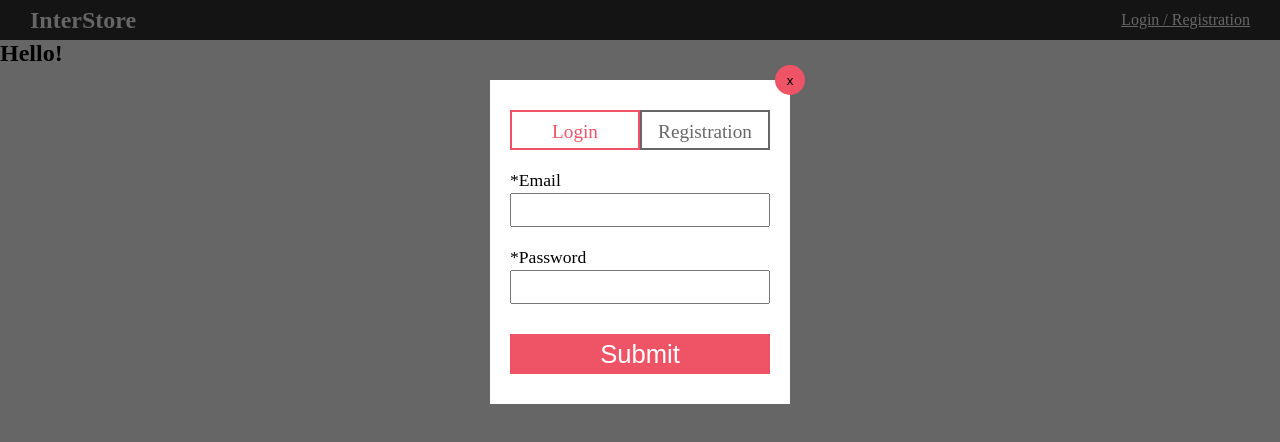
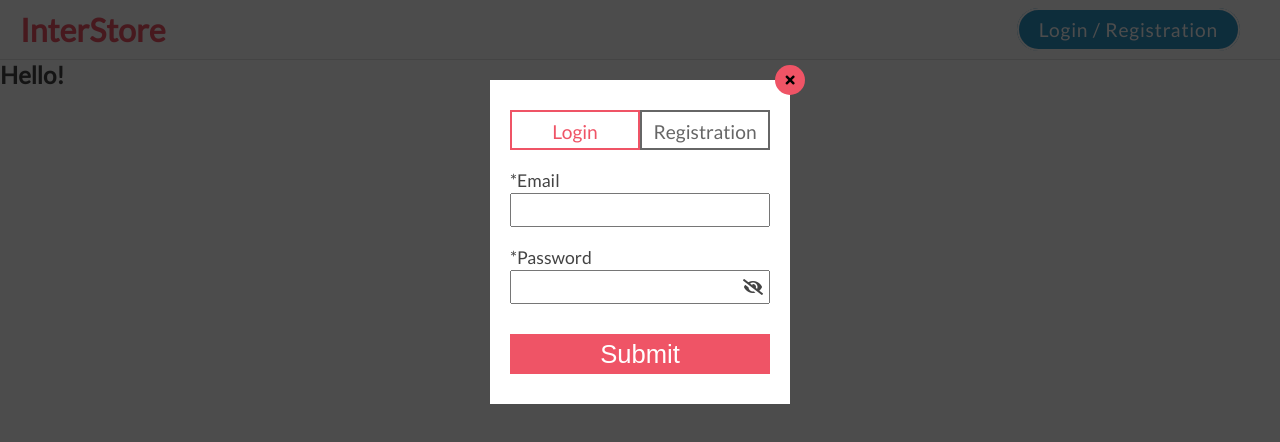
Before and after one commit to vitaliitregubov/JS_Todo-list, a Vue app in the folder app/: page / in a window 1280 px wide. Both pictures are taken after a click on the link "Login / Registration". Shown: the top 442 px of the page. Built offline with nearby package versions, Linux system fonts and the light colour scheme; no server answers.

Commit message:
route guard

```diff
--- a/app/package.json
+++ b/app/package.json
@@ -31,7 +31,7 @@
     "babel-eslint": "^10.1.0",
     "eslint": "^6.7.2",
     "eslint-plugin-vue": "^7.0.0",
-    "node-sass": "^4.12.0",
+    "node-sass": "^4.14.1",
     "sass-loader": "^8.0.2",
     "typescript": "~3.9.3",
     "vue-jest": "^5.0.0-0"
--- a/app/public/index.html
+++ b/app/public/index.html
@@ -1,17 +1,26 @@
 <!DOCTYPE html>
 <html lang="">
+
 <head>
   <meta charset="utf-8">
   <meta http-equiv="X-UA-Compatible" content="IE=edge">
   <meta name="viewport" content="width=device-width,initial-scale=1.0">
   <link rel="icon" href="<%= BASE_URL %>favicon.ico">
-    <title><%= htmlWebpackPlugin.options.title %></title>
+  <link rel="preconnect" href="https://fonts.gstatic.com">
+  <link href="https://fonts.googleapis.com/css2?family=Lato:wght@100;300;400&display=swap" rel="stylesheet">
+  <link rel="stylesheet" href="https://pro.fontawesome.com/releases/v5.10.0/css/all.css" integrity="sha384-AYmEC3Yw5cVb3ZcuHtOA93w35dYTsvhLPVnYs9eStHfGJvOvKxVfELGroGkvsg+p" crossorigin="anonymous"/>
+
+
+  <title>InterStore</title>
 </head>
+
 <body>
   <noscript>
-      <strong>We're sorry but <%= htmlWebpackPlugin.options.title %> doesn't work properly without JavaScript enabled. Please enable it to continue.</strong>
+    <strong>We're sorry but <%= htmlWebpackPlugin.options.title %> doesn't work properly without JavaScript enabled.
+        Please enable it to continue.</strong>
   </noscript>
   <div id="app"></div>
   <!-- built files will be auto injected -->
 </body>
+
 </html>
--- a/app/src/App.vue
+++ b/app/src/App.vue
@@ -16,15 +16,18 @@ export default {
   },
   created() {
     this.$store.dispatch('initLogin')
-  }
+  },
 }
 </script>
 
 <style lang="sass">
-$color-active: #EF5466
-
 *
   box-sizing: border-box
   margin: 0
   padding: 0
+
+body
+  font-family: 'Lato', sans-serif
+  color: #444
+  background-color: #fff
 </style>
--- a/app/src/components/Header.vue
+++ b/app/src/components/Header.vue
@@ -1,21 +1,36 @@
 <template>
   <header class="page-header">
-    <section class="logo"><h1>InterStore</h1></section>
+    <router-link to="/" class="logo"><h1>InterStore</h1></router-link>
     <section class="auth-modal">
-      <a href="#" v-if="!userLoggedIn" @click.prevent="toggleModal">Login / Registration</a>
-      <a href="#" v-else @click.prevent="logOut">Logout</a>
+      <a href="#" v-if="!userLoggedIn" @click.prevent="toggleModal" class="auth">Login / Registration</a>
+      <template v-else>
+      <router-link :to="{ name: 'Account' }" class="menu-link account">
+        <i class="far fa-user"></i>
+        Account
+      </router-link>
+      <a href="#" @click.prevent="signOut" class="menu-link logout">
+        <i class="far fa-sign-out"></i>
+        Log out
+      </a>
+      </template>
     </section>
   </header>
 </template>
 
 <script>
-import { mapMutations, mapActions, mapState } from 'vuex';
+import { mapMutations, mapState } from 'vuex';
 
 export default {
   name: 'Header',
   methods: {
     ...mapMutations(['toggleModal']),
-    ...mapActions(['logOut']),
+    signOut() {
+      this.$store.dispatch('logOut');
+
+      if (this.$route.meta.requiresAuth) {
+        this.$router.push({ name: 'Home' })
+      }
+    }
   },
   computed: {
     ...mapState(['userLoggedIn'])
@@ -24,15 +39,50 @@ export default {
 </script>
 
 <style lang="sass" scoped>
+@import '../sass/variables'
+
+a
+  text-decoration: none
+
 .page-header
   display: flex
   align-items: center
   justify-content: space-between
-  padding: 0 30px
-  background-color: #333
-  height: 40px
-  color: #fff
+  padding: 0 40px 0 20px
+  height: 60px
+  color: #464646
+  border-bottom: 1px solid rgba(0, 0, 0, .1)
+
+  .auth
+    color: #fff
+    background-color: rgb(45, 150, 200)
+    border: 2px solid
+    border-radius: 30px
+    padding: 8px 20px
+    letter-spacing: .05rem
+    font-size: 1.2rem
+
+  .menu-link
+    padding: 8px 0
+
+    i
+      vertical-align: middle
+      padding-right: 10px
+      font-size: 1.6rem
+
+    & + &
+    margin-left: 40px
 
   a
     color: inherit
+
+    &.router-link-exact-active
+      color: $color-active
+
+    &.logo
+      text-decoration: none
+      color: $color-active
+
+
+
 </style>
--- a/app/src/components/LoginForm.vue
+++ b/app/src/components/LoginForm.vue
@@ -3,12 +3,21 @@
     <div v-if="errorMsg" class="error-msg">{{ errorMsg }}</div>
     <div class="form-group">
       <label for="login-email" class="form-label">*Email</label>
-      <input type="email" id="login-email" class="form-input" autocomplete="off" v-model="formData.email" required />
+      <input
+        type="email" v-model.trim="formData.email" required
+        id="login-email" :class="[{ 'has-error': errorMsg }, 'form-input']" autocomplete="off"
+      />
     </div>
 
-    <div class="form-group">
+    <div class="form-group password-field">
       <label for="login-password" class="form-label">*Password</label>
-      <input type="password" id="login-password" class="form-input" v-model="formData.password" required />
+      <input
+        :type="passwordInputType" v-model.trim="formData.password" required
+        id="login-password" :class="[{ 'has-error': errorMsg }, 'form-input']"
+      />
+      <span @click="toggleVisibility" class="toggle-visibility">
+        <i :class="[passwordInputType === 'text' ? 'fa-eye' : 'fa-eye-slash', 'fas']"></i>
+      </span>
     </div>
 
     <div class="form-group">
@@ -25,16 +34,19 @@ export default {
         email: '',
         password: ''
       },
-      errorMsg: ''
+      errorMsg: '',
+      passwordInputType: 'password'
     }
   },
   methods: {
+    toggleVisibility() {
+      this.passwordInputType = this.passwordInputType === 'password' ? 'text' : 'password'
+    },
     async login({ email, password }) {
       try {
         await this.$store.dispatch('login', { email, password })
         window.location.reload()
       } catch(error) {
-        console.log(error)
         this.errorMsg = 'Invalid Login or Password'
         return
       }
--- a/app/src/components/RegistrationForm.vue
+++ b/app/src/components/RegistrationForm.vue
@@ -4,17 +4,32 @@
 
     <div class="form-group">
       <label for="register-email" class="form-label">*Email</label>
-      <input type="email" id="register-email" class="form-input" autocomplete="off" v-model="formData.email" required />
+      <input
+        type="email" v-model.trim="formData.email" required
+        id="register-email" :class="[{ 'has-error' : emailError }, 'form-input']" autocomplete="off"
+      />
     </div>
 
-    <div class="form-group">
+    <div class="form-group password-field">
       <label for="register-password" class="form-label">*Password</label>
-      <input type="password" id="register-password" class="form-input" v-model="formData.password" required />
+      <input
+        :type="passwordInputType" v-model.trim="formData.password"
+        id="register-password" :class="[{ 'has-error': passwordError }, 'form-input']" required
+      />
+      <span @click="toggleVisibility('passwordInputType')" class="toggle-visibility">
+        <i :class="[passwordInputType === 'text' ? 'fa-eye' : 'fa-eye-slash', 'fas']"></i>
+      </span>
     </div>
 
-    <div class="form-group">
+    <div class="form-group password-field">
       <label for="register-confirm-password" class="form-label">*Confirm Password</label>
-      <input type="password" id="register-confirm-password" class="form-input" v-model="formData.confirmPassword" required />
+      <input
+        :type="confirmPasswordInputType" v-model.trim="formData.confirmPassword"
+        id="register-confirm-password" :class="[{ 'has-error': passwordError}, 'form-input']" required
+      />
+      <span @click="toggleVisibility('confirmPasswordInputType')" class="toggle-visibility">
+        <i :class="[confirmPasswordInputType === 'text' ? 'fa-eye' : 'fa-eye-slash', 'fas']"></i>
+      </span>
     </div>
 
     <div class="form-group">
@@ -34,22 +49,50 @@ export default {
         password: '',
         confirmPassword: ''
       },
-      errorMsg: ''
+      errorMsg: '',
+      passwordInputType: 'password',
+      confirmPasswordInputType: 'password',
+      emailError: false,
+      passwordError: false
     }
   },
   methods: {
     ...mapActions(['register']),
-    async register({ email, password }) {
+    toggleVisibility(field) {
+      this[field] = this[field] === 'password' ? 'text' : 'password'
+    },
+    validateForm(password, confirmPassword) {
+      if (password === confirmPassword && password.length >= 6){
+        return false
+      } else if (password.length < 6) {
+          return 'Password should contain at least 6 chars'
+      } else if (confirmPassword !== password) {
+          return "Passwords don't match"
+      }
+    },
+    async register({ email, password, confirmPassword }) {
+      const passwordMatchingRes = this.validateForm(password, confirmPassword)
+      if (passwordMatchingRes) {
+        this.errorMsg = passwordMatchingRes
+        this.passwordError = true
+        return
+      } else {
+          this.passwordError = false
+
           try {
             await this.$store.dispatch('register', { email, password })
           } catch(error) {
               console.log(error)
               this.errorMsg = error.message
+              this.emailError = true
               return
           }
 
           window.location.reload()
       }
-  },
+
+
+    }
+  }
 }
 </script>
--- a/app/src/router/index.js
+++ b/app/src/router/index.js
@@ -1,24 +1,44 @@
 import { createRouter, createWebHistory } from 'vue-router'
+import store from '@/store'
 
 const routes = [
   {
     path: '/',
     name: 'Home',
-    component: () => import('@/views/Home')
+    component: () => import(/* webpackChunkName: "Home" */ '@/views/Home')
   },
-  // {
-  //   path: '/about',
-  //   name: 'About',
-  //   // route level code-splitting
-  //   // this generates a separate chunk (about.[hash].js) for this route
-  //   // which is lazy-loaded when the route is visited.
-  //   component: () => import(/* webpackChunkName: "about" */ '../views/About.vue')
-  // }
+  {
+    path: '/account',
+    name: 'Account',
+    meta: {
+      requiresAuth: true
+    },
+    component: () => import(/* webpackChunkName: "Account" */ '@/views/Account')
+  },
+  {
+    path: '/:catchAll(.*)*',
+    name: 'PageNotFound',
+    component: () => import(/* webpackChunkName: "PageNotFound" */ '@/views/PageNotFound')
+  }
 ]
 
 const router = createRouter({
+  mode: 'history',
   history: createWebHistory(process.env.BASE_URL),
   routes
 })
 
+router.beforeEach((to, from, next) => {
+  if (!to.matched.some(item => item.meta.requiresAuth)) {
+    next()
+    return
+  }
+
+  if(store.state.userLoggedIn) {
+    next()
+  } else {
+    next({ name: 'Home' })
+  }
+})
+
 export default router
--- a/app/src/views/AuthModal.vue
+++ b/app/src/views/AuthModal.vue
@@ -1,7 +1,9 @@
 <template>
   <section :class="[{ shown: modalShown }, 'modal-wrap']">
     <div class="modal-form">
-      <button @click.prevent="toggleModal" class="modal-close-btn">x</button>
+      <button @click.prevent="toggleModal" class="modal-close-btn">
+        <i class="fas fa-times"></i>
+      </button>
 
       <ul class="form-tabs">
         <li @click="formShown = 'LoginForm'" :class="[{ active: formShown === 'LoginForm' }, 'form-tab']">Login</li>
@@ -9,7 +11,7 @@
       </ul>
 
       <keep-alive>
-        <component :is="formShown"></component>
+        <component :is="formShown" :toggleVisibility="toggleVisibility"></component>
       </keep-alive>
     </div>
   </section>
@@ -35,6 +37,9 @@ export default {
   },
   methods: {
     ...mapMutations(['toggleModal']),
+    toggleVisibility(field) {
+      this[field] = this[field] === 'password' ? 'text' : 'password'
+    },
   }
 }
 </script>
@@ -49,7 +54,7 @@ export default {
   right: 0
   top: 0
   bottom: 0
-  background-color: rgba(0, 0, 0, 0.6)
+  background-color: rgba(0, 0, 0, 0.7)
 
   &.shown
     display: block
@@ -113,6 +118,9 @@ export default {
         height: 34px
         padding: 0 10px
 
+        &.has-error
+          border: 2px solid red
+
       .form-submit
         height: 40px
         border: none
@@ -121,6 +129,24 @@ export default {
         background-color: $color-active
         color: #fff
         font-size: 1.6rem
+
+      &.password-field
+        position: relative
+
+        .toggle-visibility
+          position: absolute
+          display: inline-block
+          text-align: center
+          font-weight: 400
+          right: 0
+          bottom: 0
+          width: 34px
+          height: 34px
+          cursor: pointer
+
+          i
+            font-size: 16px
+            line-height: 34px
 
     .modal-close-btn
       position: absolute
@@ -132,4 +158,7 @@ export default {
       border-radius: 50%
       background-color: $color-active
       cursor: pointer
+
+      i
+        vertical-align: middle
 </style>
--- /dev/null
+++ b/app/src/views/PageNotFound.vue
@@ -0,0 +1,37 @@
+<template>
+<section class="page-not-found">
+  <img src="../assets/404.png" alt="not-found-page">
+  <h2>404: Page not found</h2>
+  <router-link :to="{ name: 'Home' }">Return to the Home page</router-link>
+</section>
+</template>
+
+<script>
+export default {
+
+}
+</script>
+
+<style lang="sass" scoped>
+.page-not-found
+  padding-top: 10vh
+  display: flex
+  flex-direction: column
+  align-items: center
+
+  a
+    margin-top: 20px
+    text-decoration: none
+    border-radius: 25px
+    padding: 10px 20px
+    color: #fff
+    background-color: #333
+    letter-spacing: 0.1rem
+
+    &:hover
+      opacity: 0.9
+
+  img
+    height: 40vh
+    width: auto
+</style>
```
Also changed, not shown: app/src/views/Account.vue (added, +13 -0 lines), app/src/assets/404.png (added). Lines whose indentation alone changed are shown as unchanged.
